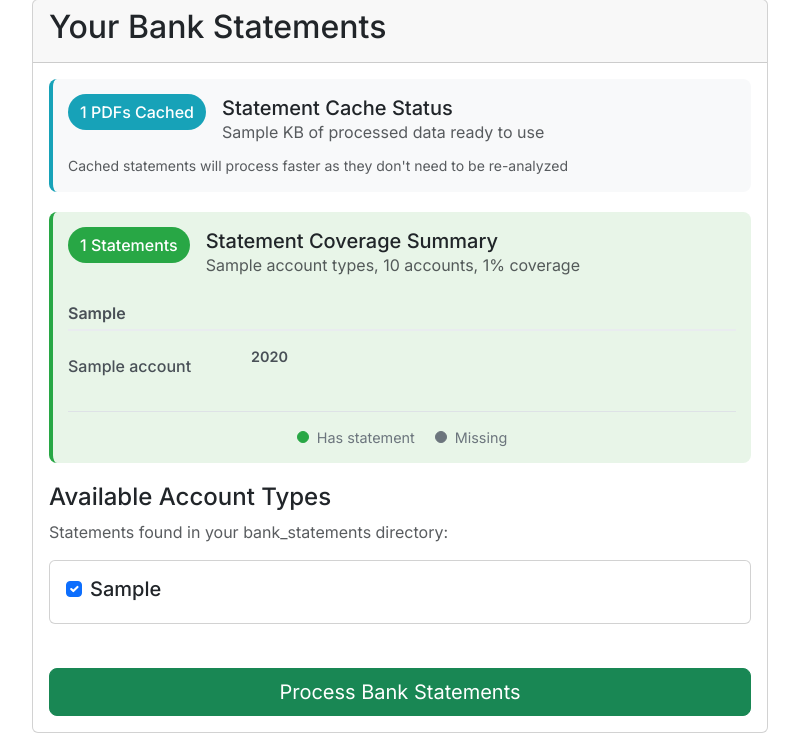
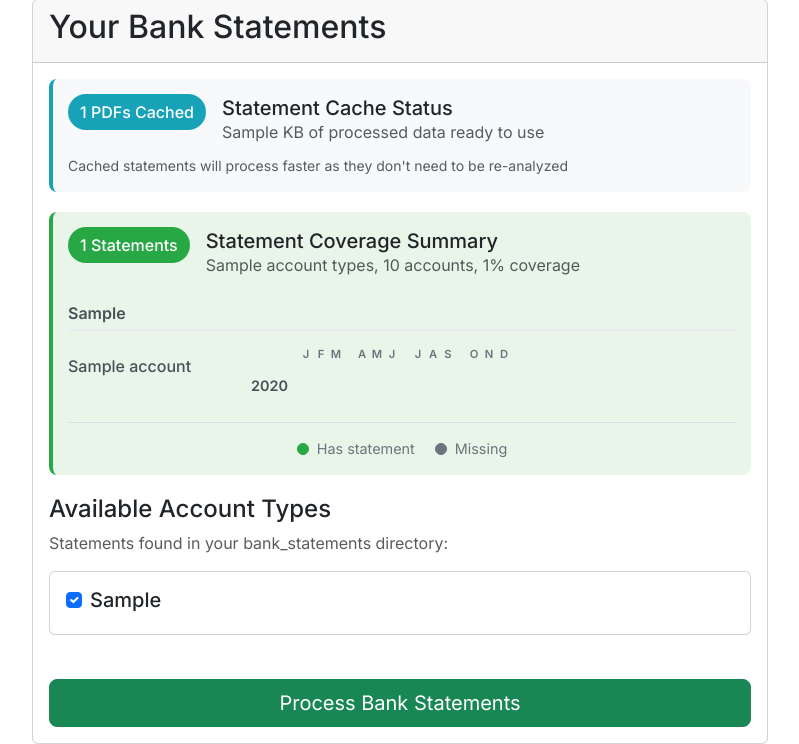
Before and after one commit to javaidb/personal-finance-tracker, a Flask app: template src/web/templates/index.html in a window 1280 px wide. Shown: the part 253-997 px from the top of the page, without its empty margins (240-1039 px from the left). Run offline with Flask 3, Linux system fonts and the light colour scheme; the template is opened without the code that fills it: most values are stand-ins (such as "Sample title", 1, 10 or a date in 2020).

Commit message:
Added lettering for months above circles

```diff
--- a/src/web/templates/index.html
+++ b/src/web/templates/index.html
@@ -142,6 +142,19 @@
         .month-spacer {
             width: 8px;
         }
+        .month-labels {
+            display: flex;
+            align-items: center;
+            gap: 12px;
+            margin-bottom: 5px;
+        }
+        .month-letter {
+            font-size: 0.7rem;
+            font-weight: 600;
+            color: #6c757d;
+            width: 12px;
+            text-align: center;
+        }
         .coverage-legend {
             display: flex;
             gap: 20px;
@@ -226,6 +239,26 @@
                                             {{ account_name }}
                                         </div>
                                         <div class="account-coverage">
+                                            <div class="month-labels">
+                                                <div class="year-label"></div>
+                                                <div class="month-circles">
+                                                    <span class="month-letter">J</span>
+                                                    <span class="month-letter">F</span>
+                                                    <span class="month-letter">M</span>
+                                                    <span class="month-spacer"></span>
+                                                    <span class="month-letter">A</span>
+                                                    <span class="month-letter">M</span>
+                                                    <span class="month-letter">J</span>
+                                                    <span class="month-spacer"></span>
+                                                    <span class="month-letter">J</span>
+                                                    <span class="month-letter">A</span>
+                                                    <span class="month-letter">S</span>
+                                                    <span class="month-spacer"></span>
+                                                    <span class="month-letter">O</span>
+                                                    <span class="month-letter">N</span>
+                                                    <span class="month-letter">D</span>
+                                                </div>
+                                            </div>
                                             {% for year, months in account_data.monthly_coverage.items() %}
                                             <div class="year-coverage">
                                                 <div class="year-label">{{ year }}</div>
```
